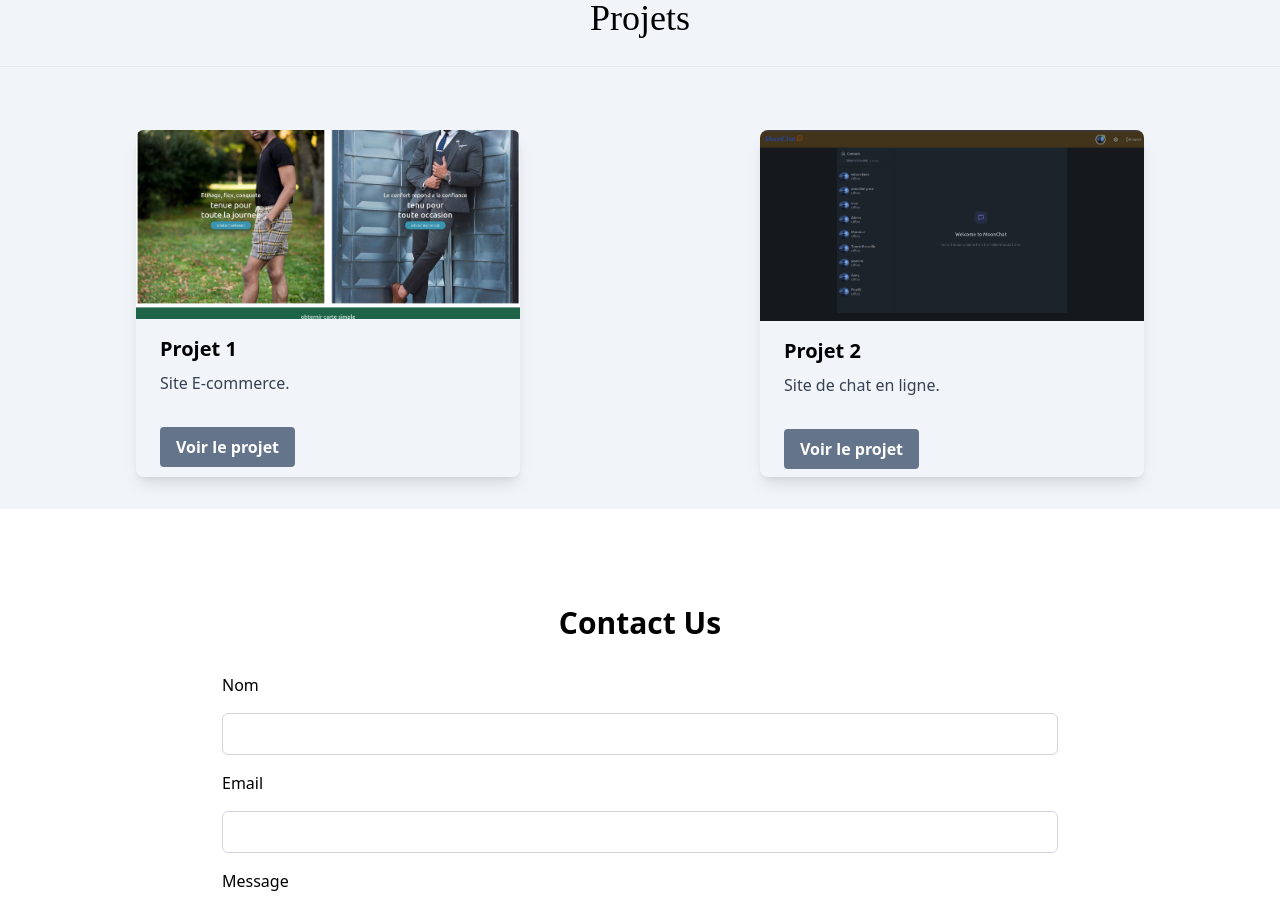
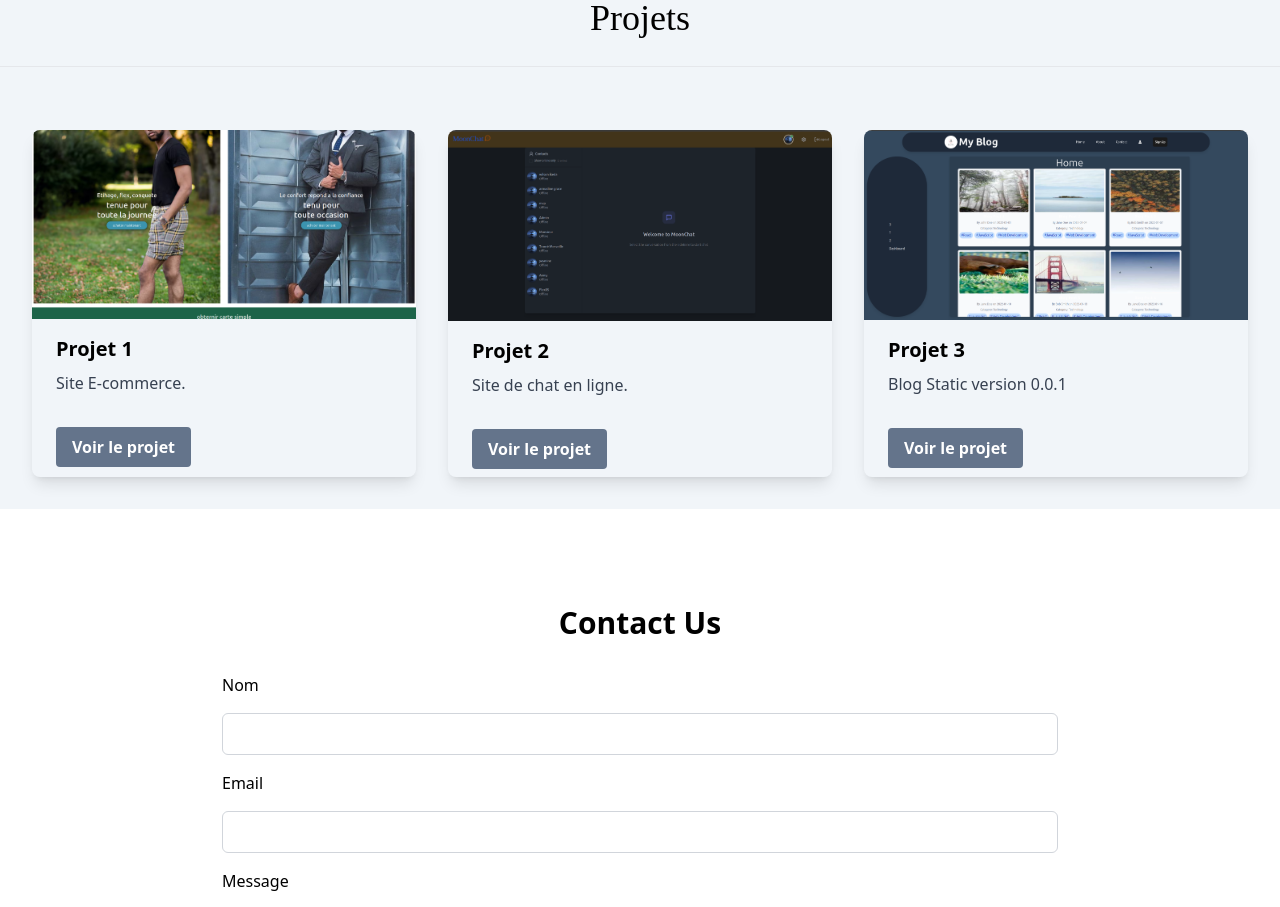
Before and after one commit to elhalj/MyPortfolio, a React (Create React App) app: page / in a window 1280 px wide. Shown: the part 5560-6467 px from the top of the page. Built offline with nearby package versions, Linux system fonts and the light colour scheme; a web font is replaced by a local one.

Commit message:
ajout de projet

```diff
--- a/src/components/Main.jsx
+++ b/src/components/Main.jsx
@@ -19,6 +19,7 @@ import cert from "../assets/cert.png";
 import cv from "../assets/cv.png";
 import ecommerce from "../assets/path/to/ecommerce.png";
 import moonchat from "../assets/path/to/moonchat.png";
+import blog from "../assets/path/to/Blog.png";
 import bck from "../assets/bck.jpg";
 import Contact from "./Contact";
 import Description from "./Description";
@@ -311,6 +312,25 @@ function Main() {
                 </a>
               </div>
             </div>
+            <div className="max-w-sm rounded-lg overflow-hidden shadow-lg m-4 hover:scale-105 hover:translate-y-0 transition-transform duration-300">
+              <img className="w-full" src={blog} alt="Project 2" />
+              <div className="px-6 py-4">
+                <div className="font-bold text-xl mb-2">Projet 3</div>
+                <p className="text-gray-700 text-base">
+                  Blog Static version 0.0.1
+                </p>
+              </div>
+              <div className="px-6 pt-4 pb-2">
+                <a
+                  href="https://moonchat-fn47.onrender.com"
+                  target="_blank"
+                  rel="noopener noreferrer"
+                  className="inline-block bg-slate-500 hover:bg-blue-700 text-white font-bold py-2 px-4 rounded"
+                >
+                  Voir le projet
+                </a>
+              </div>
+            </div>
             {/* Add more projects as needed */}
           </div>
         </div>
```
Also changed, not shown: src/assets/path/to/Blog.png (added).
